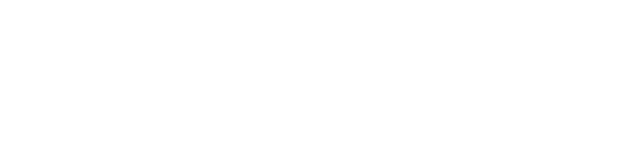
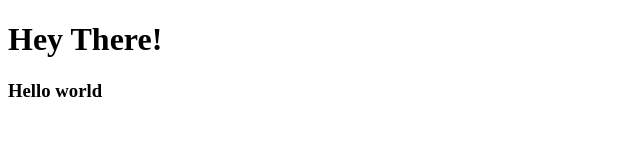
Before and after one commit to NasimTo/learning-git, a plain HTML site: page index.html in a window 1280 px wide. Shown: the whole page, without its empty margins (0-640 px from the left). Drawn offline with Linux system fonts and the light colour scheme.

Commit message:
Added a header

```diff
--- a/index.html
+++ b/index.html
@@ -7,6 +7,7 @@
     <title>Document</title>
 </head>
 <body>
-
+    <h1>Hey There!</h1>
+    <h3>Hello world</h3>
 </body>
 </html>
```
